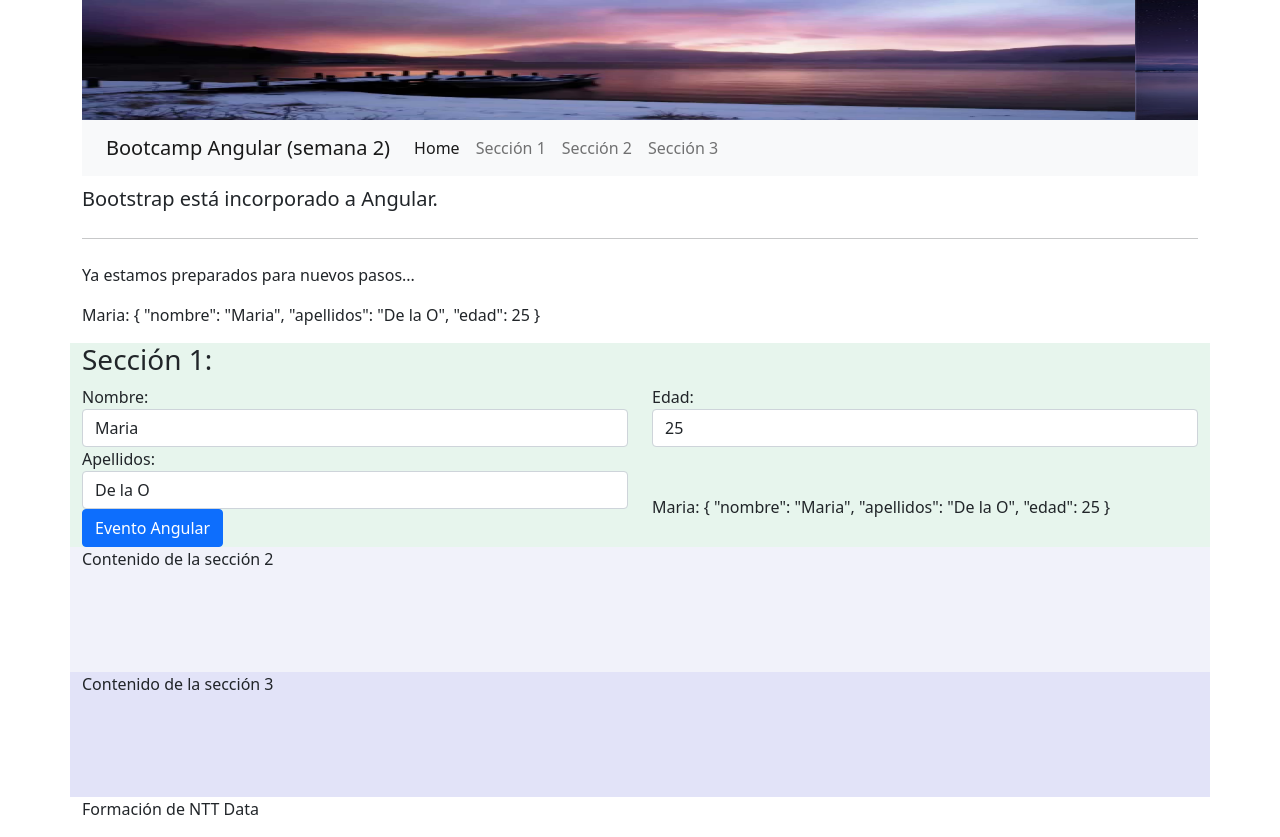
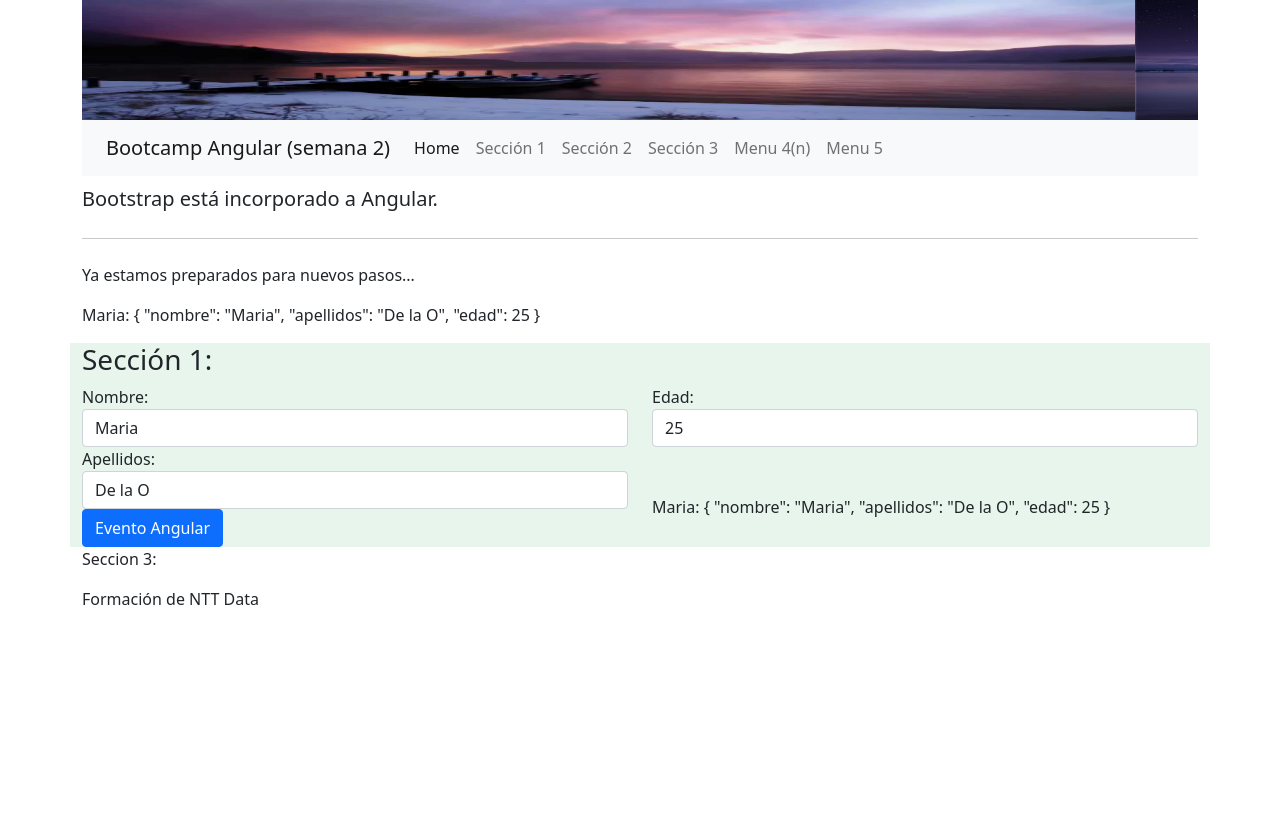
Before and after one commit to marioog97/proyecto1, an Angular app: page /seccion3 in a window 1280 px wide. After the commit the page ends 800 px from the top, so only its background shows below. Built offline with nearby package versions, Linux system fonts and the light colour scheme.

Commit message:
Fin tema 9

```diff
--- /dev/null
+++ b/src/app/c-seccion2/c-seccion2.component.html
@@ -0,0 +1 @@
+<p>Seccion 2:</p> <label *ngIf="nombrePersona">Protagonizada por {{nombrePersona}}</label> <br/><br/>
--- /dev/null
+++ b/src/app/c-seccion2/c-seccion2.component.ts
@@ -0,0 +1,21 @@
+import { Component, OnInit } from '@angular/core';
+import { ActivatedRoute } from '@angular/router';
+
+@Component({
+  selector: 'app-c-seccion2',
+  templateUrl: './c-seccion2.component.html',
+  styleUrls: ['./c-seccion2.component.css']
+})
+export class CSeccion2Component implements OnInit {
+  nombrePersona:string='';
+  constructor(private route:ActivatedRoute) { }
+
+  ngOnInit(): void {
+    this.route.params.subscribe ( (params) => {
+      if (params['nombre'] != null) {
+        this.nombrePersona = params['nombre'];
+      }
+    });
+  }
+
+}
--- /dev/null
+++ b/src/app/c-seccion3/c-seccion3.component.html
@@ -0,0 +1 @@
+<p>Seccion 3: {{ciudad}} {{poblacion}}</p>
--- /dev/null
+++ b/src/app/c-seccion3/c-seccion3.component.ts
@@ -0,0 +1,31 @@
+import { Component, OnInit } from '@angular/core';
+import { ActivatedRoute } from '@angular/router';
+
+@Component({
+  selector: 'app-c-seccion3',
+  templateUrl: './c-seccion3.component.html',
+  styleUrls: ['./c-seccion3.component.css']
+})
+export class CSeccion3Component implements OnInit {
+
+  ciudad:string='';
+  poblacion:string='';
+
+  constructor(private route:ActivatedRoute) { }
+
+  ngOnInit(): void {
+
+    this.route.params.subscribe ( (params) => {
+      if (params['ciudad'] != null) {
+        this.ciudad = params['ciudad'];
+      }
+    });
+    this.route.params.subscribe ( (params) => {
+      if (params['poblacion'] != null) {
+        this.poblacion = params['poblacion'];
+      }
+    });
+
+  }
+
+}
--- a/src/app/header/header.component.html
+++ b/src/app/header/header.component.html
@@ -34,10 +34,16 @@
                   <a class="nav-link" href="#uno">Sección 1</a>
                 </li>
                 <li class="nav-item">
-                  <a class="nav-link" href="#dos">Sección 2</a>
+                  <a class="nav-link" [routerLink]="['/seccion2']">Sección 2</a>
                 </li>
                 <li class="nav-item">
-                  <a class="nav-link" href="#tres">Sección 3</a>
+                  <a class="nav-link" [routerLink]="['/seccion3']">Sección 3</a>
+                </li>
+                <li class="nav-item">
+                  <a class="nav-link" [routerLink]="['/seccion2', 'Monica']">Menu 4(n) </a>
+                </li>
+                <li class="nav-item">
+                  <a class="nav-link" [routerLink]="['/seccion3', 'Granada', 'Loja']">Menu 5 </a>
                 </li>
               </ul>
             </div>
--- a/src/app/principal/principal.component.html
+++ b/src/app/principal/principal.component.html
@@ -38,8 +38,9 @@
                     <app-hijo-pr [propiedadHijo]="personaData"></app-hijo-pr>
                 </div>
             </div></section>
-        <section id="dos">Contenido de la sección 2</section>
-        <section id="tres">Contenido de la sección 3</section>
+        <div class="container">
+            <router-outlet></router-outlet>
+        </div>
     </div>
 
     <div class="row">
```
Also changed, not shown: src/app/app.module.ts (+18 -2 lines), src/app/c-seccion2/c-seccion2.component.css (added), src/app/c-seccion3/c-seccion3.component.css (added), 2 other files (tests, documents, lock files or other folders).
